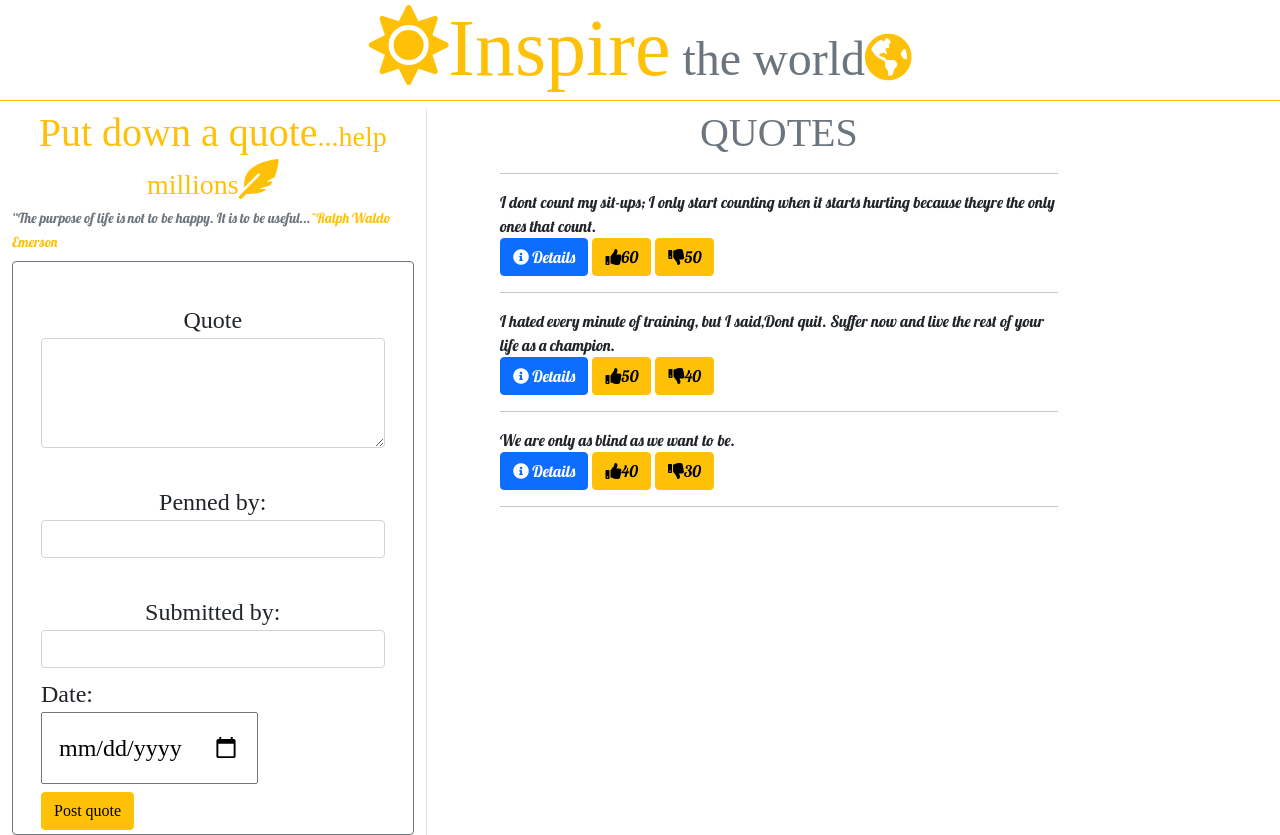
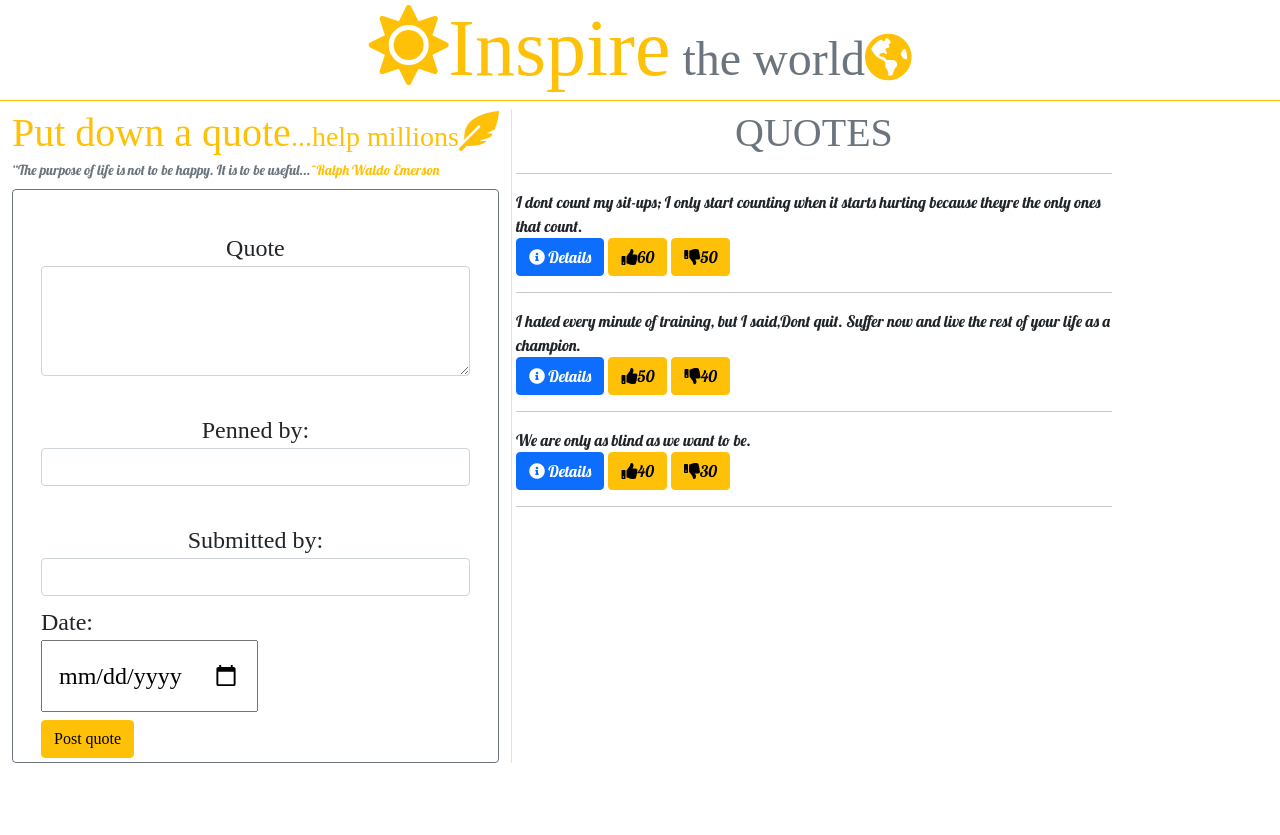
Before and after one commit to dorcasndungu/Inspire, an Angular app: page / in a window 1280 px wide. After the commit the page ends 800 px from the top, so only its background shows below. Built offline with nearby package versions, Linux system fonts and the light colour scheme; a web font is replaced by a local one.

Commit message:
this makes the template well divided using bootstrap

```diff
--- a/src/app/quote-view/quote-view.component.html
+++ b/src/app/quote-view/quote-view.component.html
@@ -4,7 +4,7 @@
 </h1>
 <div class="container mx-0 d-inline-flex">
   <div class="row">
-    <div class="col-md-10 border-end">
+    <div class="col border-end">
       <h1 class="text-warning text-center top pb-0 mb-0">
         Put down a quote<span class="fs-3">...help millions</span><i class="fas fa-feather-alt"></i>
       </h1>
@@ -15,7 +15,7 @@
       </div>
     </div>
   </div>
-  <div class="col-md-6 mx-0 px-0">
+  <div class="col mx-2 px-2">
     <h1 class="top text-secondary pb-0 text-center">QUOTES</h1>
     <hr />
     <div class="inform list" *ngFor="let quote of quotes; let i = index">
```
